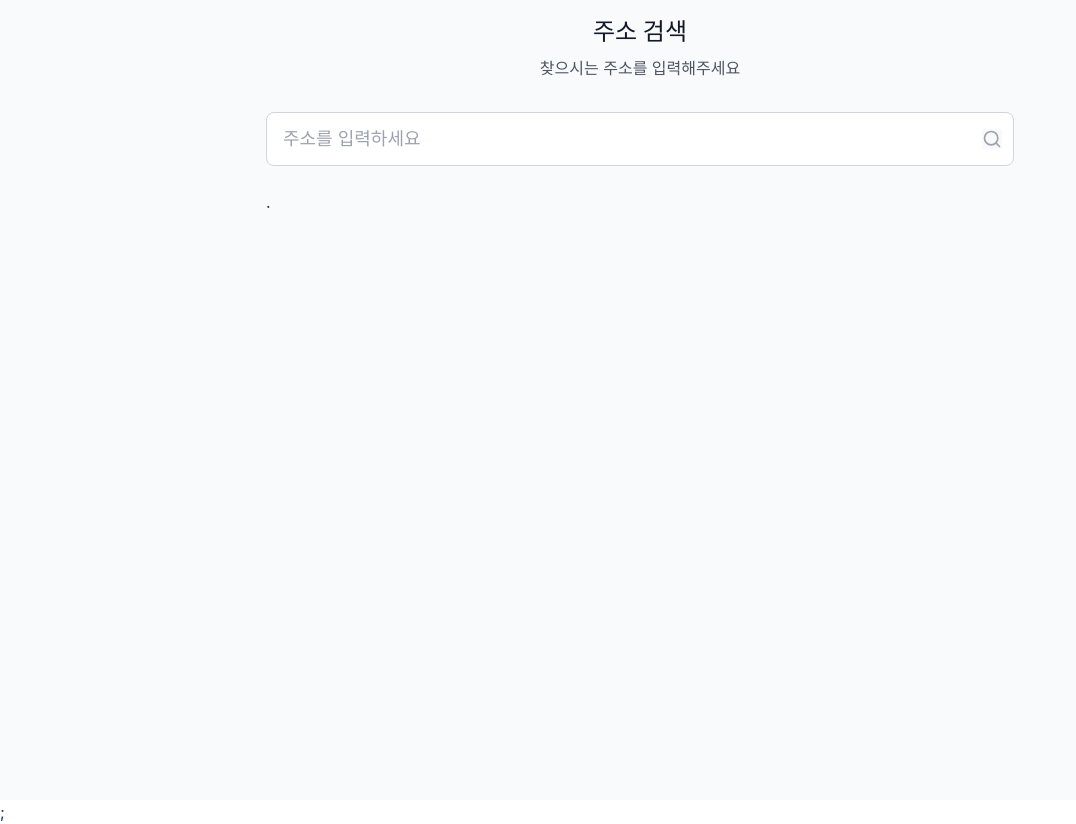
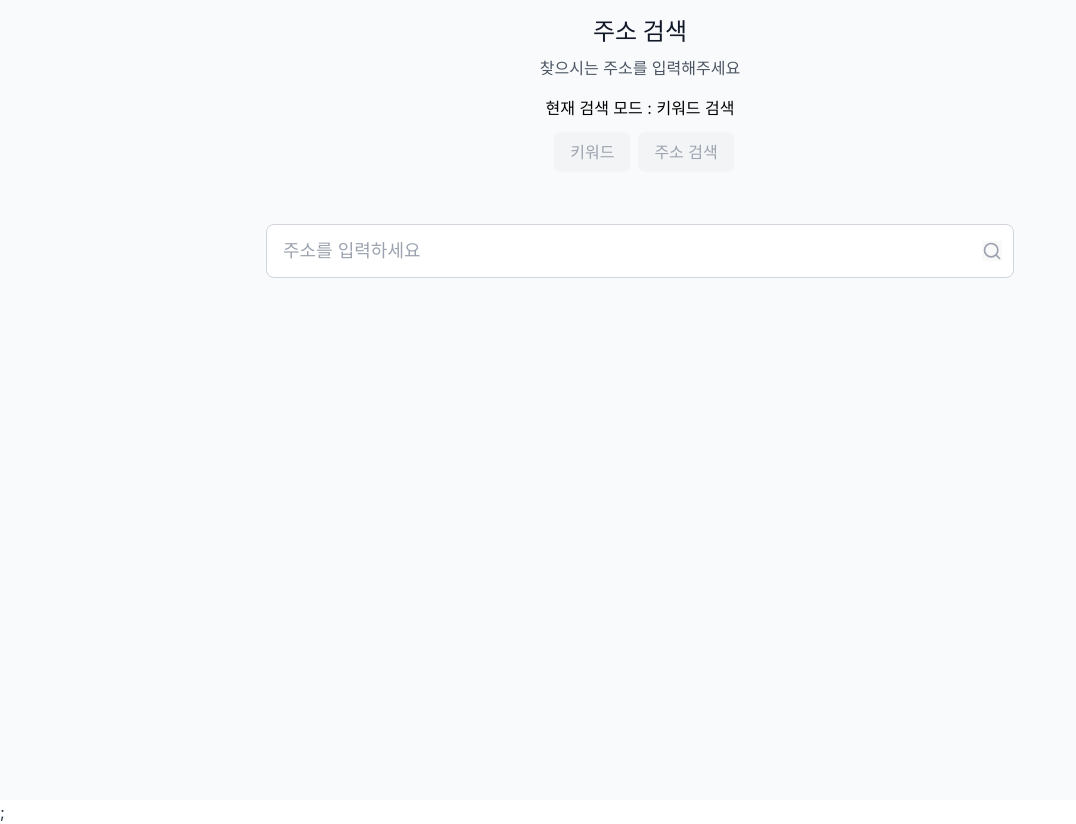
Before and after one commit to shk2000v/address-search, a React (Vite) app: page / in a window 1280 px wide. Shown: the whole page, without its empty margins (0-1076 px from the left). Built offline with nearby package versions, Linux system fonts and the light colour scheme; no server answers.

Commit message:
feat: 주소검색 추가

```diff
--- a/src/components/AddressSearchPage.tsx
+++ b/src/components/AddressSearchPage.tsx
@@ -2,14 +2,28 @@ import React, { useState, FormEvent, ChangeEvent } from "react";
 import { Search } from "lucide-react";
 import { useGetKakaoSearchKeywordQuery } from "../api/kakao/KakaoApi.query";
 
+type SearchModeType = "keyword" | "address";
+
+const MODE_EXPLAIN = {
+  keyword: "키워드 검색",
+  address: "주소 검색",
+};
+
 const AddressSearchPage = () => {
   const [address, setAddress] = useState<string>("");
-
+  const [searchMode, setSearchMode] = useState<SearchModeType>("keyword");
   const [searchQuery, setSearchQuery] = useState<string>("");
   const { data: kakaoSearchKeywordList } = useGetKakaoSearchKeywordQuery({
     variables: { query: searchQuery },
     options: {
-      enabled: !!searchQuery,
+      enabled: !!searchQuery && searchMode === "keyword",
+    },
+  });
+
+  const { data: kakaoSearchAddressList } = useGetKakaoSearchKeywordQuery({
+    variables: { query: searchQuery },
+    options: {
+      enabled: !!searchQuery && searchMode === "address",
     },
   });
 
@@ -39,6 +53,25 @@ const AddressSearchPage = () => {
         <div className="mb-8 text-center">
           <h1 className="text-2xl font-bold text-gray-900 mb-2">주소 검색</h1>
           <p className="text-gray-600">찾으시는 주소를 입력해주세요</p>
+          <p className="text-black my-4">
+            현재 검색 모드 : {MODE_EXPLAIN[searchMode]}
+          </p>
+        </div>
+        <div className="mb-8 text-center">
+          <input
+            type="button"
+            className="mx-2 cursor-pointer right-3 top-1/2 transform -translate-y-1/2 text-gray-400 hover:text-gray-600 bg-gray-100 rounded-lg px-4 py-2 hover:bg-gray-300"
+            aria-label="키워드 검색"
+            onClick={() => setSearchMode("keyword")}
+            value={"키워드"}
+          />
+          <input
+            type="button"
+            className="cursor-pointer right-3 top-1/2 transform -translate-y-1/2 text-gray-400 hover:text-gray-600 bg-gray-100 rounded-lg px-4 py-2 hover:bg-gray-300"
+            aria-label="주소 검색"
+            onClick={() => setSearchMode("address")}
+            value={"주소 검색"}
+          />
         </div>
         <form onSubmit={handleSearch} className="mb-6">
           <div className="relative">
@@ -58,6 +91,7 @@ const AddressSearchPage = () => {
             </button>
           </div>
         </form>
+        {searchMode === "keyword" && (
           <React.Suspense fallback={<div>로딩중...</div>}>
             {kakaoSearchKeywordList &&
               kakaoSearchKeywordList?.documents.length > 0 && (
@@ -76,7 +110,28 @@ const AddressSearchPage = () => {
                 </div>
               )}
           </React.Suspense>
-        .
+        )}
+
+        {searchMode === "address" && (
+          <React.Suspense fallback={<div>로딩중...</div>}>
+            {kakaoSearchAddressList &&
+              kakaoSearchAddressList?.documents.length > 0 && (
+                <div className="bg-white rounded-lg border border-gray-200 shadow-lg">
+                  <div className="p-6">
+                    <pre className="bg-gray-50 p-4 rounded-lg overflow-x-auto">
+                      <code className="text-sm text-black">
+                        {JSON.stringify(
+                          kakaoSearchAddressList.documents,
+                          null,
+                          2
+                        )}
+                      </code>
+                    </pre>
+                  </div>
+                </div>
+              )}
+          </React.Suspense>
+        )}
       </div>
     </div>
   );
```
Lines whose indentation alone changed are shown as unchanged.
